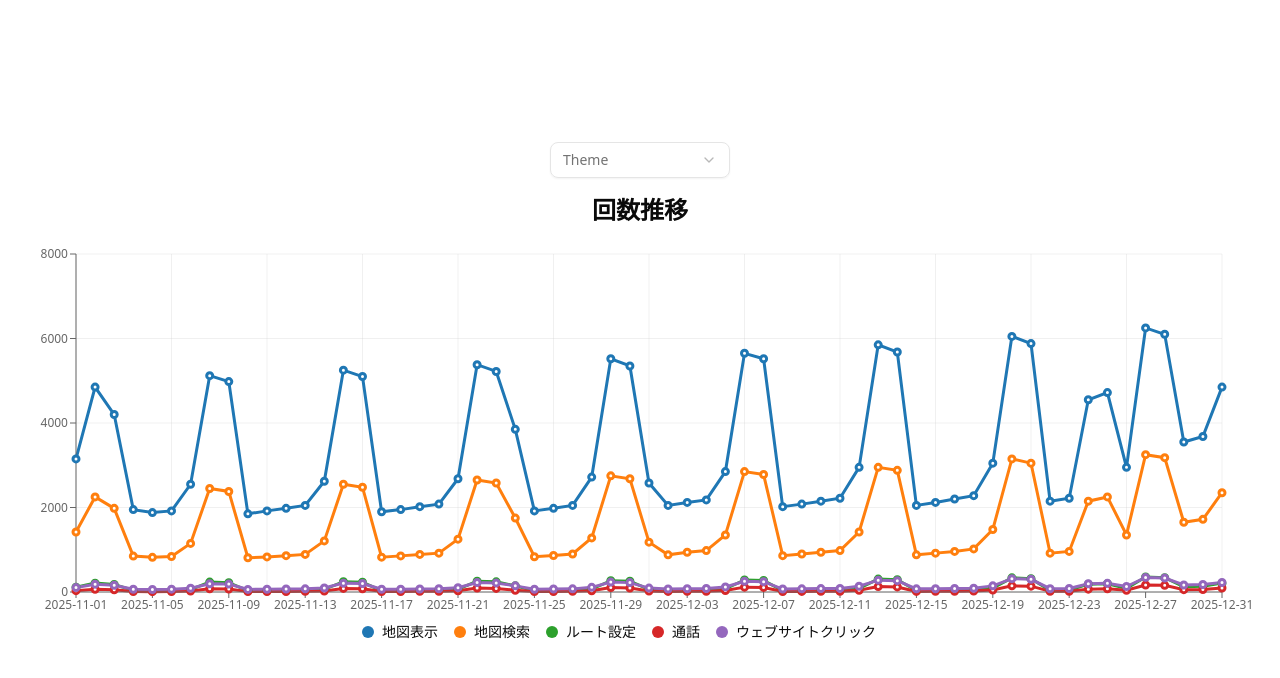
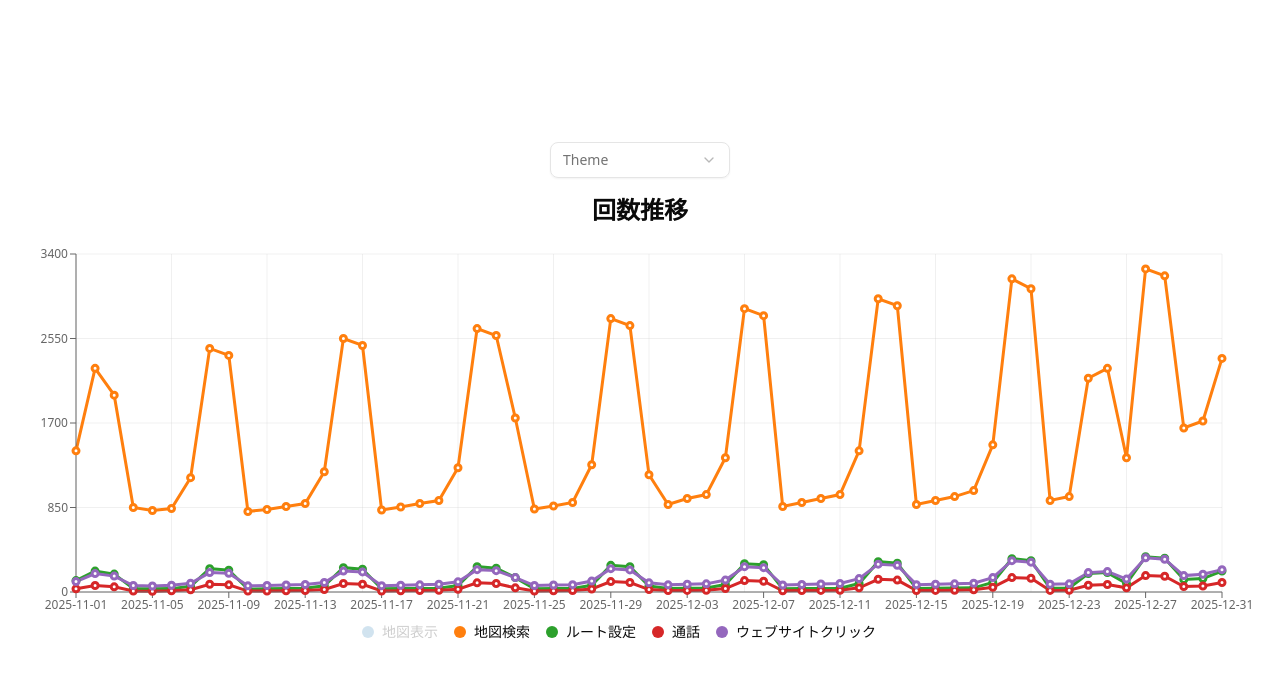
Before and after one commit to binc-dev/fukui-kanko-trend-report, a React (Vite) app: page / in a window 1280 px wide. Both pictures are taken after a click on the item "地図表示". Shown: the top 678 px of the page. Built offline with nearby package versions, Linux system fonts and the light colour scheme.

Commit message:
凡例をクリックすることでそのグラフの表示を切り替えられるようにした

```diff
--- a/src/components/parts/graph.components.tsx
+++ b/src/components/parts/graph.components.tsx
@@ -29,15 +29,19 @@ type LegendPayloadItem = {
 type CustomLegendContentProps = {
   payload?: LegendPayloadItem[];
   hoveredKey: string | null;
+  hiddenKeys: Set<string>;
   onHover: (key: string) => void;
   onLeave: () => void;
+  onToggle: (key: string) => void;
 };
 
 const CustomLegendContent = ({
   payload,
   hoveredKey,
+  hiddenKeys,
   onHover,
   onLeave,
+  onToggle,
 }: CustomLegendContentProps) => {
   const desiredOrder = [
     "map_views",
@@ -47,25 +51,40 @@ const CustomLegendContent = ({
     "website_clicks",
   ];
 
+  // payloadをdesiredOrderの順序でソート
   const sortedPayload = payload?.slice().sort((a, b) => {
     const indexA = desiredOrder.indexOf(a.dataKey);
     const indexB = desiredOrder.indexOf(b.dataKey);
     return indexA - indexB;
   });
+
   return (
     <ul className="flex flex-wrap justify-center gap-4 list-none m-0 p-0">
       {sortedPayload?.map((entry, index) => {
         const { dataKey, color, value } = entry;
-        const isActive = !hoveredKey || hoveredKey === dataKey;
-        const opacity = isActive ? 1 : 0.2;
+        const isHidden = hiddenKeys.has(dataKey);
+        const isHovered = hoveredKey === dataKey;
+
+        let opacity = isHidden ? 0.2 : 1;
+        if (hoveredKey && !isHovered && !isHidden) {
+          opacity = 0.2;
+        }
 
         return (
           <li
             key={`item-${index}`}
             className="flex items-center gap-2 cursor-pointer transition-opacity duration-200 ease-in-out"
             style={{ opacity }}
-            onMouseEnter={() => onHover(String(dataKey))}
+            onMouseEnter={() => !isHidden && onHover(String(dataKey))}
             onMouseLeave={() => onLeave()}
+            onClick={() => {
+              const wasHidden = hiddenKeys.has(dataKey);
+              onToggle(String(dataKey));
+              // 再表示時にホバーしていた場合はホバー状態にする
+              if (wasHidden) {
+                onHover(String(dataKey));
+              }
+            }}
           >
             <div
               className="w-3 h-3 rounded-full"
@@ -82,6 +101,7 @@ const CustomLegendContent = ({
 export function Graph() {
   const [data, setData] = useState<DataPoint[]>([]);
   const [hoveredKey, setHoveredKey] = useState<string | null>(null);
+  const [hiddenKeys, setHiddenKeys] = useState<Set<string>>(new Set());
 
   useEffect(() => {
     fetch("/data/total_daily_metrics.csv")
@@ -97,6 +117,24 @@ export function Graph() {
       });
   }, []);
 
+  // 凡例の項目を表示・非表示に切り替える関数
+  const toggleKey = (key: string) => {
+    setHiddenKeys((prev) => {
+      const updatedHiddenKeys = new Set(prev);
+      if (updatedHiddenKeys.has(key)) {
+        updatedHiddenKeys.delete(key);
+      } else {
+        updatedHiddenKeys.add(key);
+        // ホバー中の項目が非表示にされた場合、ホバー状態を解除
+        if (hoveredKey === key) {
+          setHoveredKey(null);
+        }
+      }
+      return updatedHiddenKeys;
+    });
+  };
+
+  // ホバー状態に応じた不透明度を取得する関数
   const getOpacity = (dataKey: string) => {
     if (!hoveredKey) return 1;
     return hoveredKey === dataKey ? 1 : 0.2;
@@ -114,8 +152,10 @@ export function Graph() {
             content={
               <CustomLegendContent
                 hoveredKey={hoveredKey}
+                hiddenKeys={hiddenKeys}
                 onHover={setHoveredKey}
                 onLeave={() => setHoveredKey(null)}
+                onToggle={toggleKey}
               />
             }
           />
@@ -126,6 +166,7 @@ export function Graph() {
             stroke="#1F77B4"
             strokeWidth={3}
             strokeOpacity={getOpacity("map_views")}
+            hide={hiddenKeys.has("map_views")}
           />
           <Line
             isAnimationActive={false}
@@ -134,6 +175,7 @@ export function Graph() {
             stroke="#FF7F0E"
             strokeWidth={3}
             strokeOpacity={getOpacity("search_views")}
+            hide={hiddenKeys.has("search_views")}
           />
           <Line
             isAnimationActive={false}
@@ -142,6 +184,7 @@ export function Graph() {
             stroke="#2CA02C"
             strokeWidth={3}
             strokeOpacity={getOpacity("directions")}
+            hide={hiddenKeys.has("directions")}
           />
           <Line
             isAnimationActive={false}
@@ -150,6 +193,7 @@ export function Graph() {
             stroke="#D62728"
             strokeWidth={3}
             strokeOpacity={getOpacity("call_clicks")}
+            hide={hiddenKeys.has("call_clicks")}
           />
           <Line
             isAnimationActive={false}
@@ -158,6 +202,7 @@ export function Graph() {
             stroke="#9467BD"
             strokeWidth={3}
             strokeOpacity={getOpacity("website_clicks")}
+            hide={hiddenKeys.has("website_clicks")}
           />
         </LineChart>
       </ResponsiveContainer>
```
